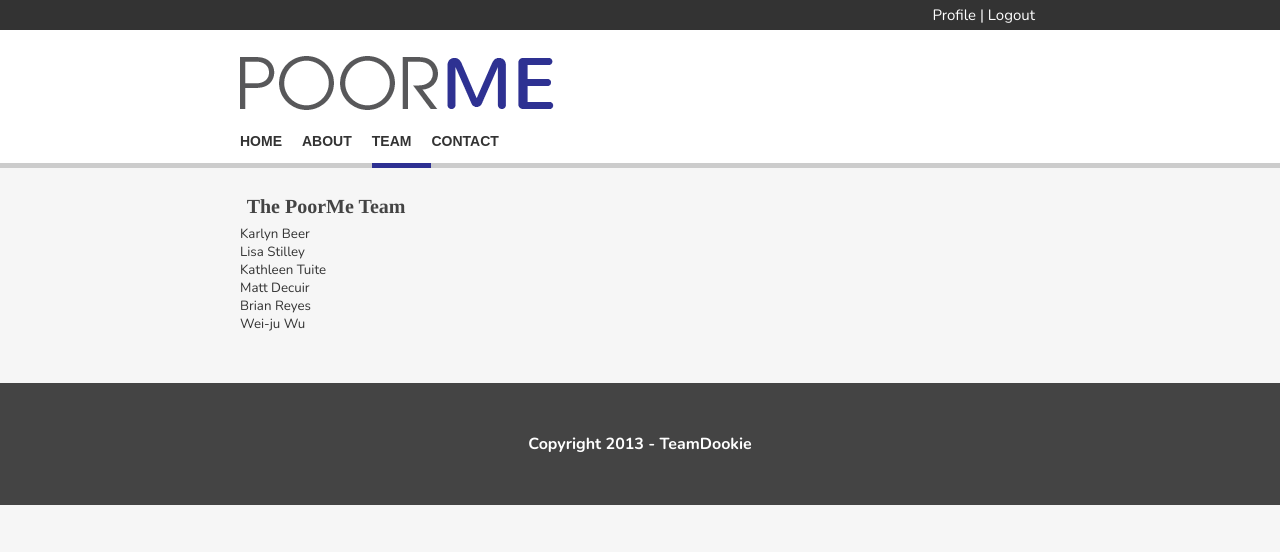
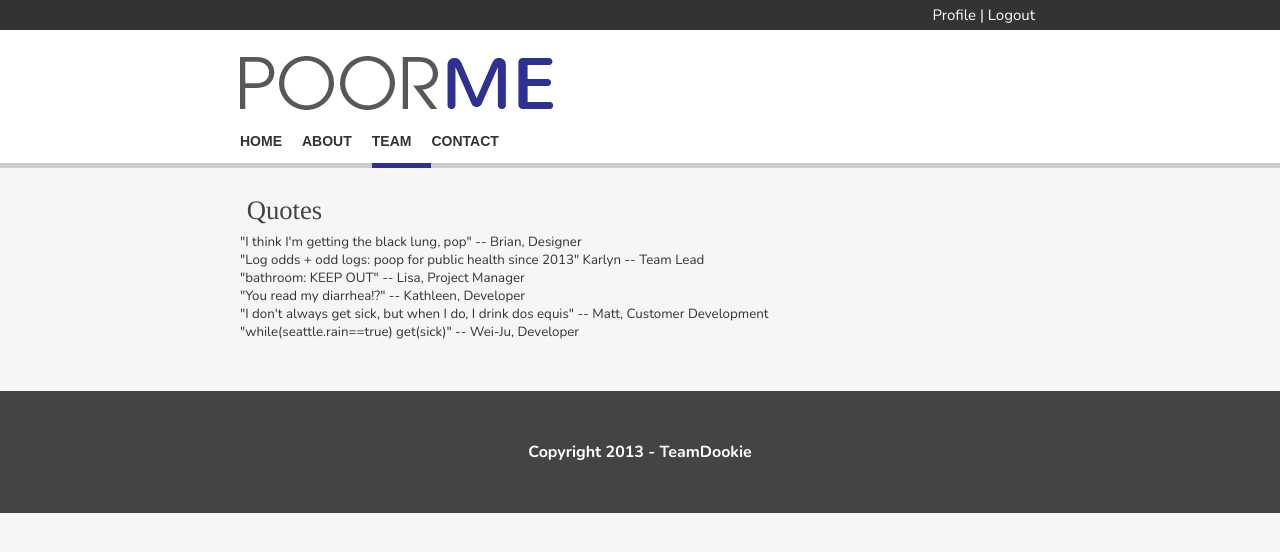
Before and after one commit to weiju/poorme, a Django app: page /team in a window 1280 px wide. Shown: the top 552 px of the page. Run offline with Django 3.2, Linux system fonts and the light colour scheme; parts of the project's set-up code (start-up, migrations or seed data) failed here and were passed over.

Commit message:
team quotes

```diff
--- a/templates/team.html
+++ b/templates/team.html
@@ -1,13 +1,11 @@
 {% extends 'base.html' %}
 {% block title %}PoorMe - Our Team{% endblock %}
 {% block content %}
-<h2>The PoorMe Team</h2>
-<div>
-  <div>Karlyn Beer</div>
-  <div>Lisa Stilley</div>
-  <div>Kathleen Tuite</div>
-  <div>Matt Decuir</div>
-  <div>Brian Reyes</div>
-  <div>Wei-ju Wu</div>
-</div>
+<h3>Quotes</h3>
+<div>"I think I'm getting the black lung, pop" -- Brian, Designer</div>
+<div>"Log odds + odd logs: poop for public health since 2013" Karlyn -- Team Lead</div>
+<div>"bathroom: KEEP OUT" -- Lisa, Project Manager</div>
+<div>"You read my diarrhea!?" -- Kathleen, Developer</div>
+<div>"I don't always get sick, but when I do, I drink dos equis" -- Matt, Customer Development</div>
+<div>"while(seattle.rain==true) get(sick)" -- Wei-Ju, Developer</div>
 {% endblock %}
```
